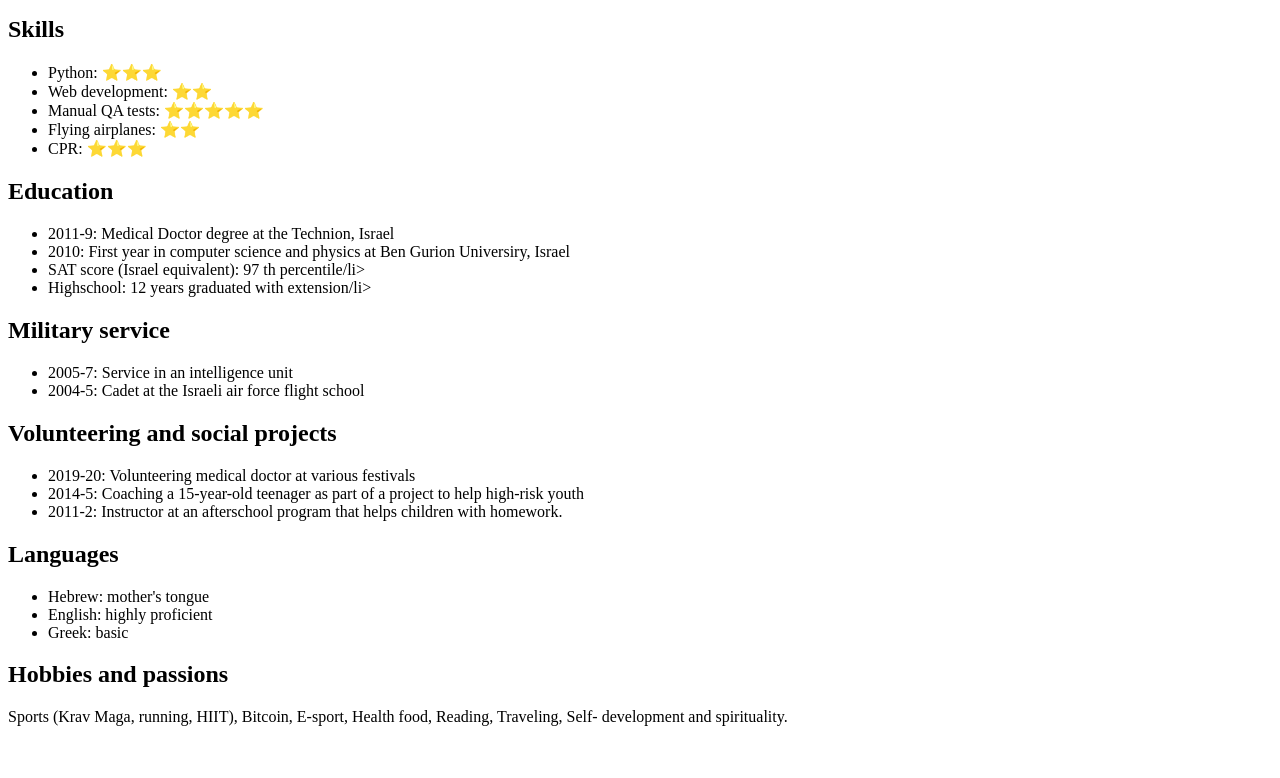
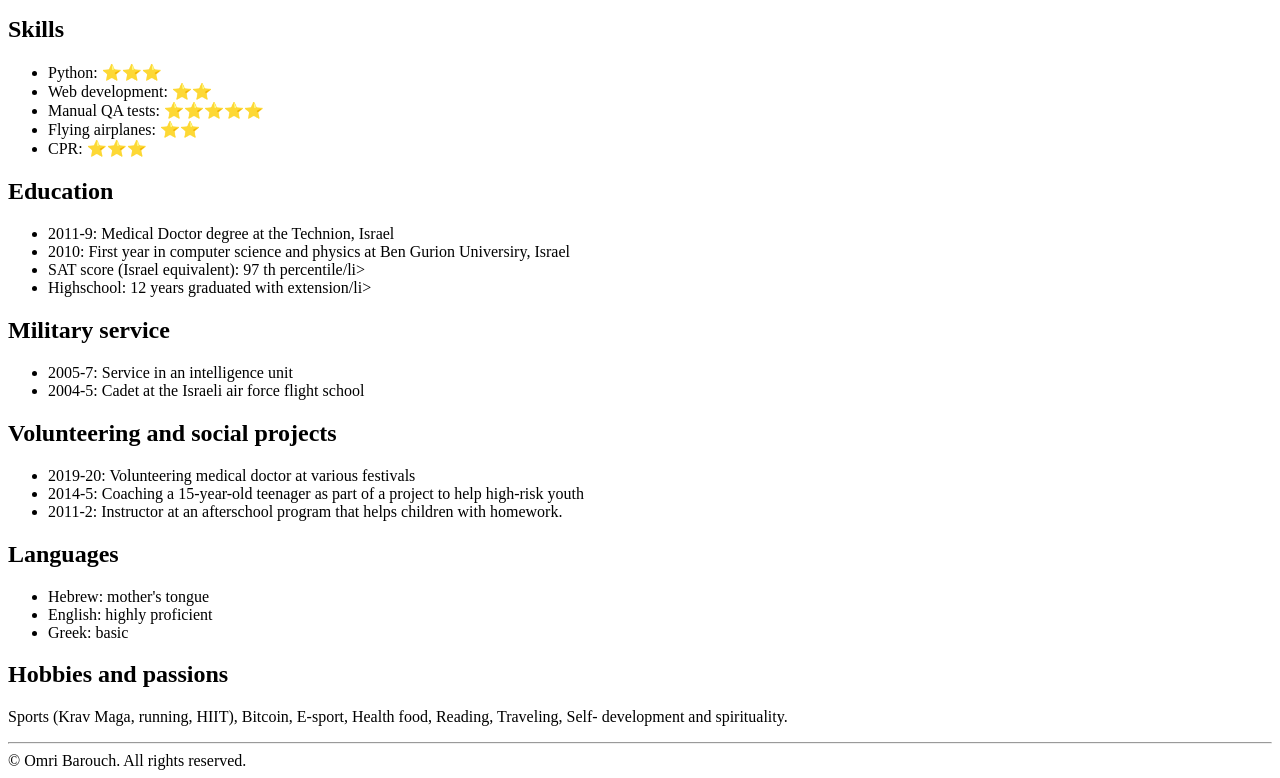
Before and after one commit to omrizb/cv, a plain HTML site: page index.html in a window 1280 px wide. Shown: the part 751-1529 px from the top of the page. Before the commit the page ends 1493 px from the top, so only its background shows below. Drawn offline with Linux system fonts and the light colour scheme.

Commit message:
Add files via upload

```diff
--- a/index.html
+++ b/index.html
@@ -69,6 +69,8 @@
     <h2>Hobbies and passions</h2>
     <p>Sports (Krav Maga, running, HIIT), Bitcoin, E-sport, Health food, Reading, Traveling, Self-
         development and spirituality.</p>
+    <hr />
+    <footer>© Omri Barouch. All rights reserved.</footer>
 </body>
 
 </html>
```
